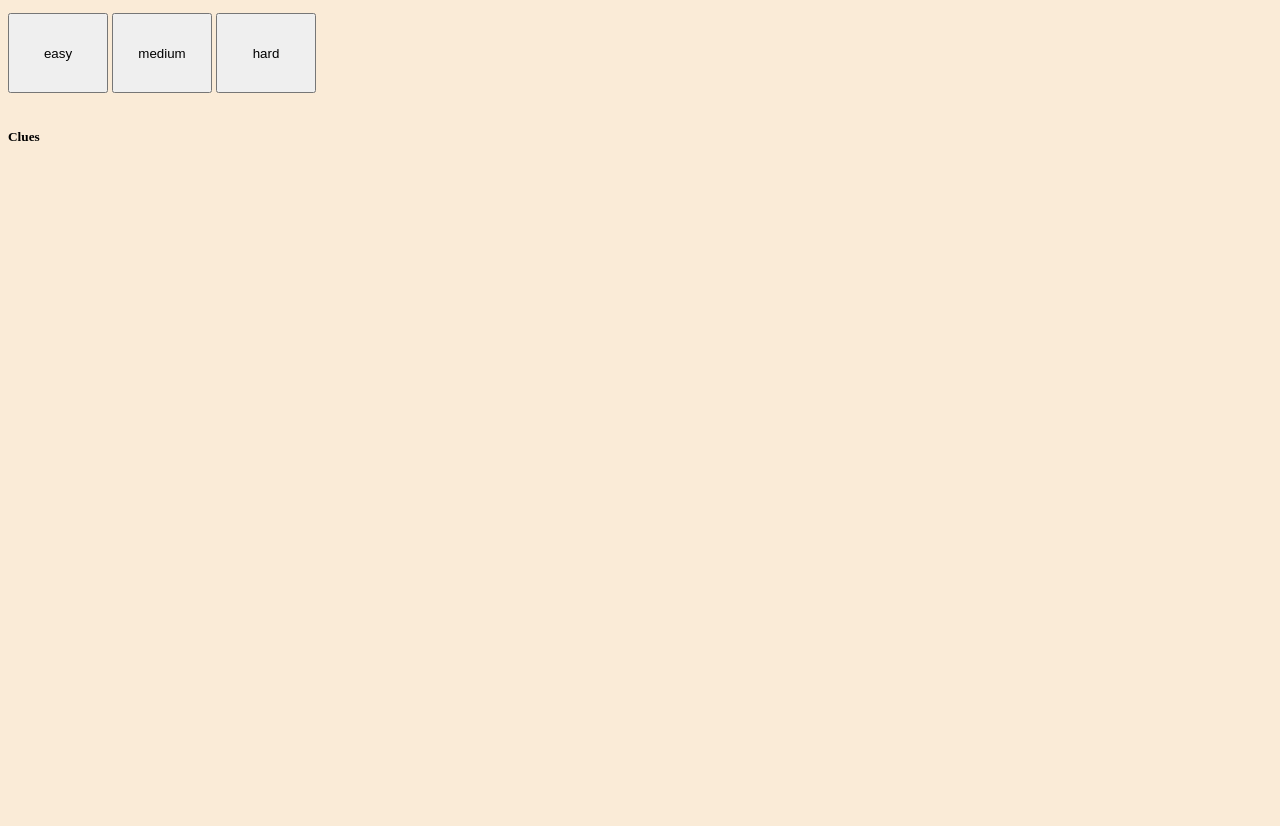
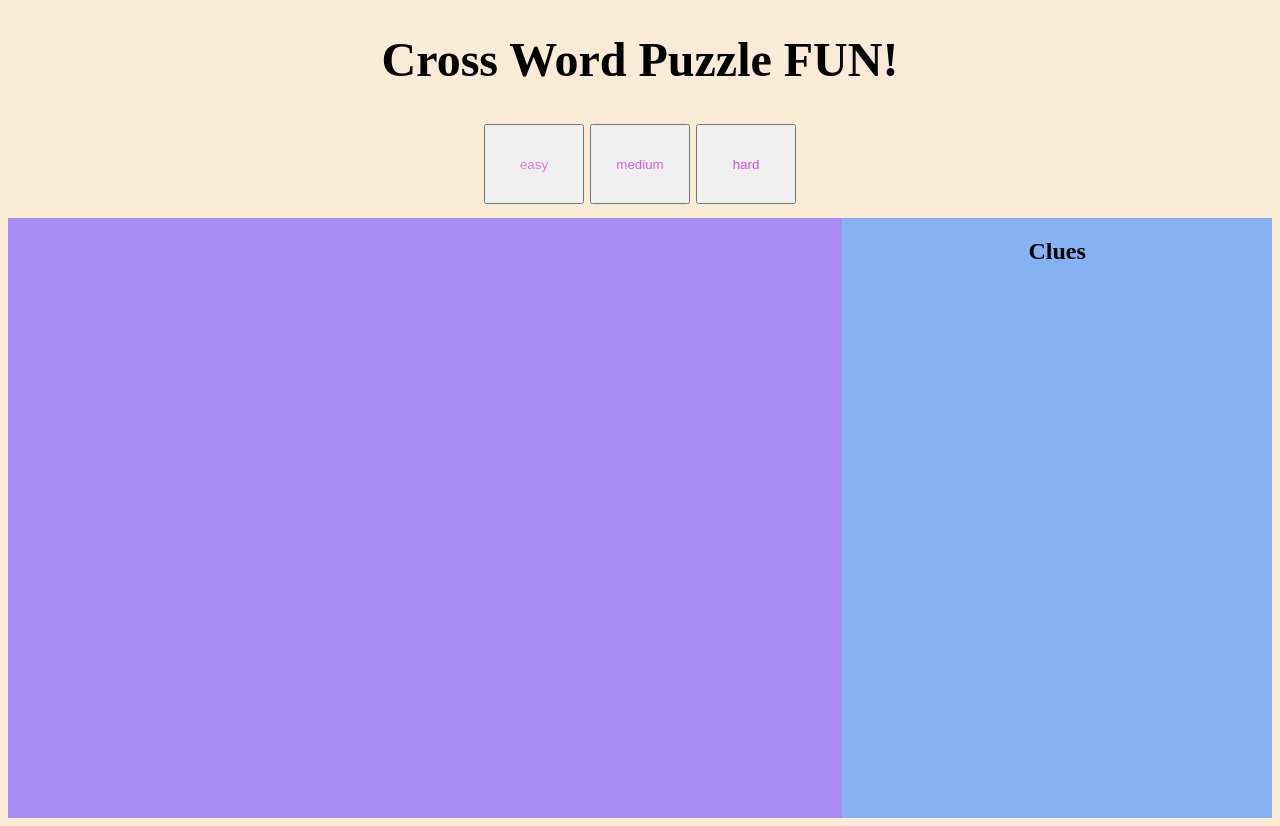
Before and after one commit to daniprado224/264Final, a website: page public/index.html in a window 1280 px wide. Before the commit the page ends 800 px from the top, so only its background shows below. Drawn offline with nearby package versions, Linux system fonts and the light colour scheme.

Commit message:
layout of html page

```diff
--- a/public/css/style.css
+++ b/public/css/style.css
@@ -8,6 +8,7 @@ body{
     background-color: antiquewhite;
 }
 .easy{
+    color:#DC7DD6;
     text-align: center;
     height: 80px;
     width: 100px;
@@ -17,6 +18,7 @@ body{
 }
 
 .medium{
+    color:#D361DB;
     text-align: center;
     height: 80px;
     width: 100px;
@@ -26,6 +28,7 @@ body{
 }
 
 .hard{
+    color:#D050DC;
     text-align: center;
     height: 80px;
     width: 100px;
@@ -35,17 +38,39 @@ body{
 }
 
 .tbldiv{ /* This sets the table to the left of the page and makes it have a scroll bar */
-    background-color:black;
-    height:800px;
+    background-color:#AA8CF5;
+    height:600px;
     overflow:auto;
     float:left;
     width:66%;
 }
 
 .rightdiv{ /* This creates a div for the right side of the page */
-    width:33%;
+    width:34%;
     margin-top:0;
     margin-bottom:0;
     margin-left:66%;
     margin-right:100%;
+    height:600px;
+    overflow:auto;
+    background-color:#86B2F4;
 }
+
+.websitetitle{
+    color:black;
+    font-size:x-large;
+}
+
+.container{
+    /* Set the font size of the calendar to x-large, the width to 300 pixels, and the left and right margins to auto*/
+    text-align:center;
+    border-style:hidden;
+    font-size:x-large;
+    width:600px;
+    margin-left:auto;
+    margin-right:auto;
+}
+
+.centered{
+    text-align:center;
+}
--- a/public/index.html
+++ b/public/index.html
@@ -13,21 +13,26 @@ This html file holds the structure of the crossword puzzle.
     <meta http-equiv="Content-Type" content="text/html; charset=UTF-8">
   </head>
   <body width = "800px">
-    <div class = "container">
+    <div>
+      <div class="container">
+      <div>
+        <h1 class =“websitetitle”>Cross Word Puzzle FUN!</h1>
+      </div>
       <div>
         <input type = "button" value = "easy" class = "easy" id = "easy">
         <input type = "button" value = "medium" class = "medium" id = "med">
         <input type = "button" value = "hard" class = "hard" id = "hard">
       </div>
+    </div>
       <div>
-        <table id="tbldiv" border="0" cellpadding="2" cellspacing="2" class="tbl">
+        <table class="tbldiv" border="0" cellpadding="2" cellspacing="2" class="tbl">
           <tbody id="results">
             <h3 id="theme"></h1>
           </tbody>
         </table>
       </div>
-      <div id="rightdiv">
-        <h5>Clues</h5>
+      <div class="rightdiv">
+        <h2 class="centered">Clues</h2>
       </div>
     </div>
     <script src="https://cdn.socket.io/4.5.4/socket.io.min.js"></script>
```
